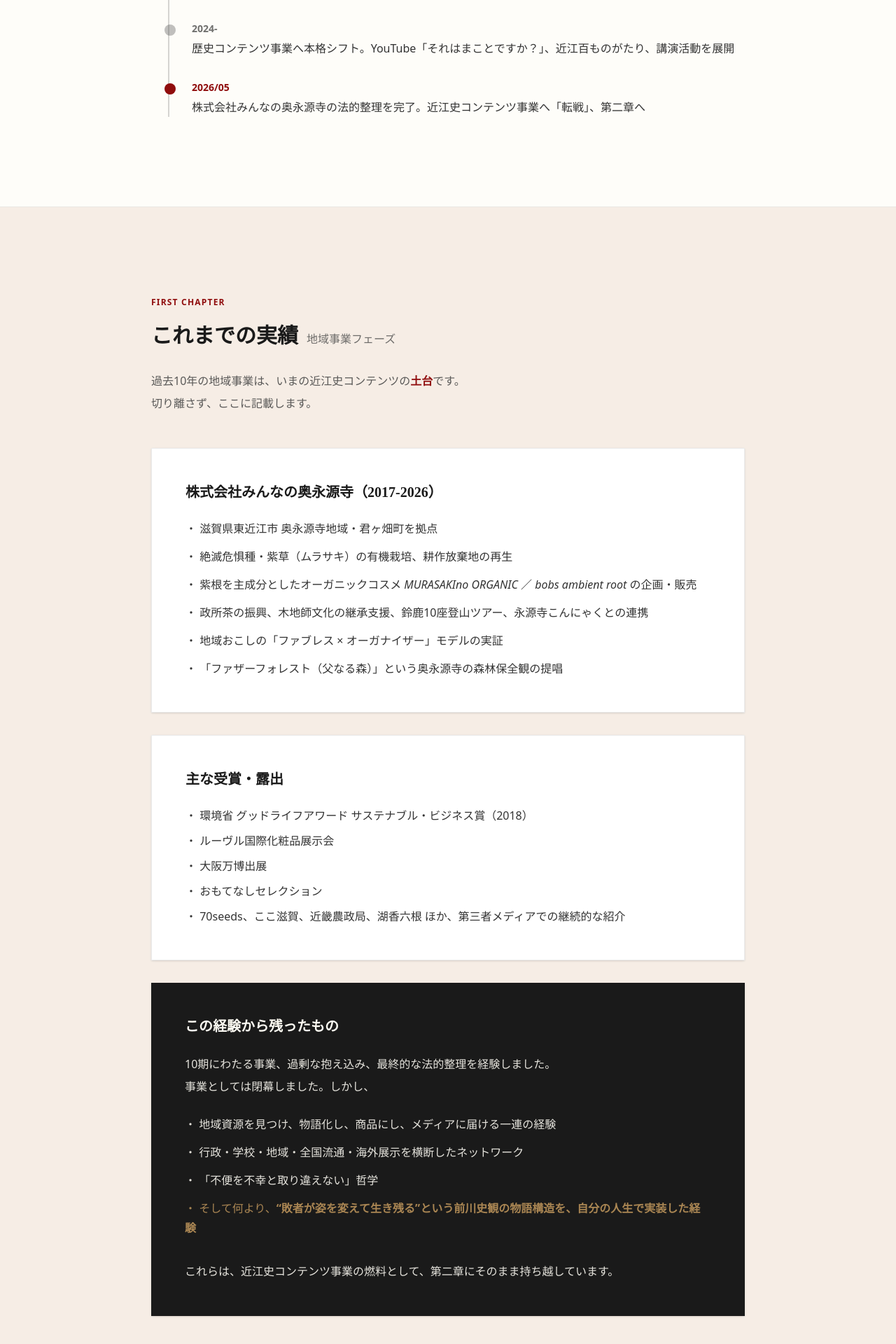
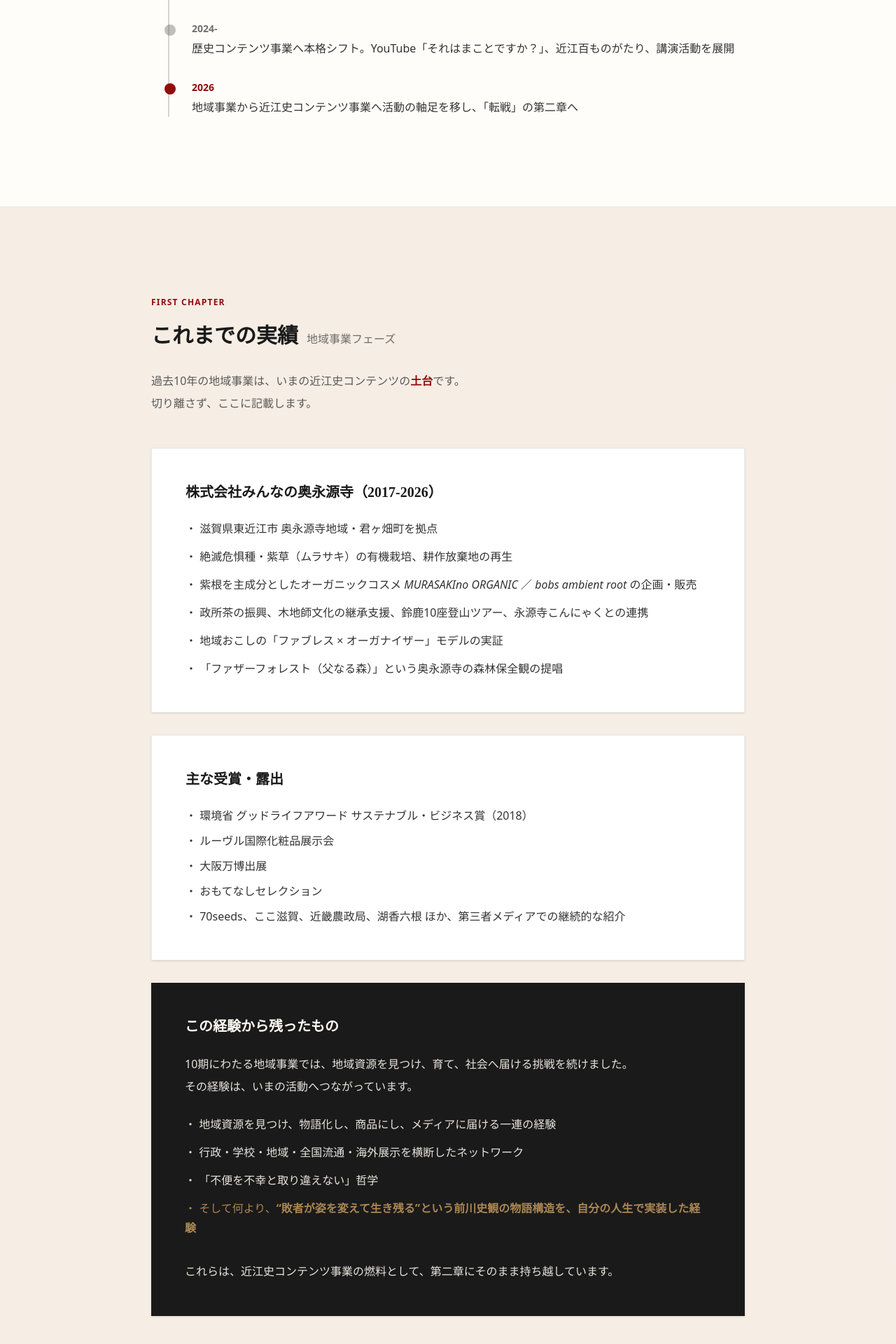
Before and after one commit to imashuku/maekawa-shikan-site-v2, a Next.js app: page /profile in a window 1280 px wide. Shown: the part 4960-6880 px from the top of the page at 70% size. Built offline with nearby package versions, Linux system fonts and the light colour scheme; no server answers.

Commit message:
fix: refine public profile transition story

```diff
--- a/src/app/profile/page.tsx
+++ b/src/app/profile/page.tsx
@@ -212,7 +212,11 @@ export default function ProfilePage() {
               { year: "2018", body: "環境省 グッドライフアワード サステナブル・ビジネス賞 受賞（国内第1号企業認定）" },
               { year: "2020", body: "第7回ディスカバー農村漁村の宝（近畿・個人部門）" },
               { year: "2024-", body: "歴史コンテンツ事業へ本格シフト。YouTube「それはまことですか？」、近江百ものがたり、講演活動を展開" },
-              { year: "2026/05", body: "株式会社みんなの奥永源寺の法的整理を完了。近江史コンテンツ事業へ「転戦」、第二章へ", highlight: true },
+              {
+                year: "2026",
+                body: "地域事業から近江史コンテンツ事業へ活動の軸足を移し、「転戦」の第二章へ",
+                highlight: true,
+              },
             ].map((item, i) => (
               <div key={i} className="relative">
                 <div
@@ -277,9 +281,9 @@ export default function ProfilePage() {
           <div className="bg-sumi-dark text-kinari p-8 md:p-12 shadow-sm">
             <h3 className="text-xl font-serif font-bold text-kinari mb-6">この経験から残ったもの</h3>
             <p className="mb-6 text-base leading-8 text-kinari/90 md:leading-loose">
-              10期にわたる事業、過剰な抱え込み、最終的な法的整理を経験しました。
+              10期にわたる地域事業では、地域資源を見つけ、育て、社会へ届ける挑戦を続けました。
               <br />
-              事業としては閉幕しました。しかし、
+              その経験は、いまの活動へつながっています。
             </p>
             <ul className="space-y-3 text-base leading-7 text-kinari/90">
               <li>・ 地域資源を見つけ、物語化し、商品にし、メディアに届ける一連の経験</li>
@@ -364,8 +368,9 @@ export default function ProfilePage() {
               絶滅危惧種・紫草を活用して、限界集落・奥永源寺で会社を立ち上げ、10年間走り続けました。うまくいったこと、行かなかったこと、両方たくさんありました。
             </p>
             <p>
-              10年の事業期間で、私は「一人で全部抱え込む」働き方を変えられませんでした。2026年、その会社の法的整理を完了し、私は
-              <strong className="text-kokihi">「転戦」</strong>することにしました。
+              10年の地域事業で得た経験を次の活動へつなぎ、2026年からは
+              <strong className="text-kokihi">「転戦」</strong>
+              の第二章として、近江史コンテンツ事業へ活動の軸足を移しました。
             </p>
             <p>
               これからは、私が15年かけて積み上げてきたもう一つの資産——
```
